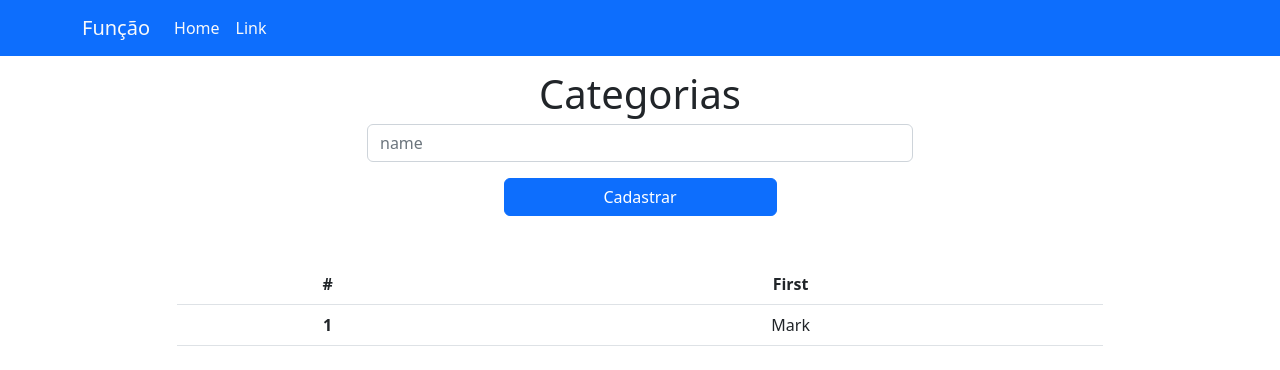
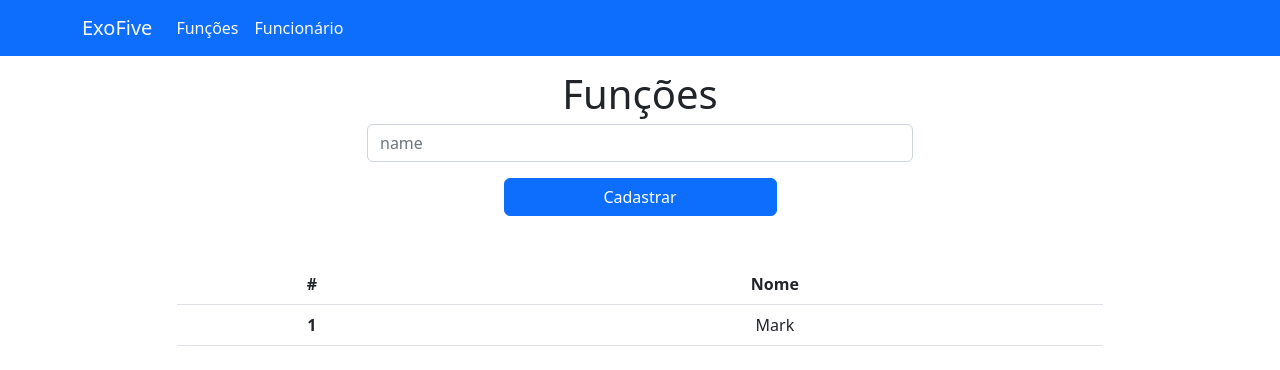
Before and after one commit to alisson-ap/ApiTest, a plain HTML site: page Frontend/Index.html in a window 1280 px wide. Drawn offline with Linux system fonts and the light colour scheme.

Commit message:
Format page Funções

```diff
--- a/Frontend/Index.html
+++ b/Frontend/Index.html
@@ -12,7 +12,7 @@
 <body>
     <nav class="navbar navbar-expand-lg bg-primary">
         <div class="container">
-            <a class="navbar-brand text-light" href="#">Função</a>
+            <a class="navbar-brand text-light" href="#">ExoFive</a>
             <button class="navbar-toggler" type="button" data-bs-toggle="collapse"
                 data-bs-target="#navbarSupportedContent" aria-controls="navbarSupportedContent" aria-expanded="false"
                 aria-label="Toggle navigation">
@@ -21,10 +21,10 @@
             <div class="collapse navbar-collapse" id="navbarSupportedContent">
                 <ul class="navbar-nav me-auto mb-2 mb-lg-0">
                     <li class="nav-item">
-                        <a class="nav-link active text-light" aria-current="page" href="#">Home</a>
+                        <a class="nav-link active text-light" aria-current="page" href="Index.html">Funções</a>
                     </li>
                     <li class="nav-item">
-                        <a class="nav-link text-light" href="#">Link</a>
+                        <a class="nav-link text-light" href="funcionario.html">Funcionário</a>
                     </li>
                 </ul>
             </div>
@@ -34,7 +34,7 @@
     <div class="container text-center">
         <div class="row justify-content-md-center mt-md-2">
             <div class="col-6">
-                <div class="text-center fs-1">Categorias</div>
+                <div class="text-center fs-1">Funções</div>
                 <div class="mb-3 mb-lg-3">
                     <input type="text" class="form-control" id="exampleFormControlInput1" placeholder="name">
                 </div>
@@ -47,14 +47,13 @@
                     <thead>
                         <tr>
                             <th scope="col-1">#</th>
-                            <th scope="col">First</th>
+                            <th scope="col">Nome</th>
                         </tr>
                     </thead>
                     <tbody>
                         <tr>
-                            <th scope="row">1</th>
+                            <th scope="row col-1">1</th>
                             <td>Mark</td>
-
                         </tr>
                     </tbody>
                 </table>
```
